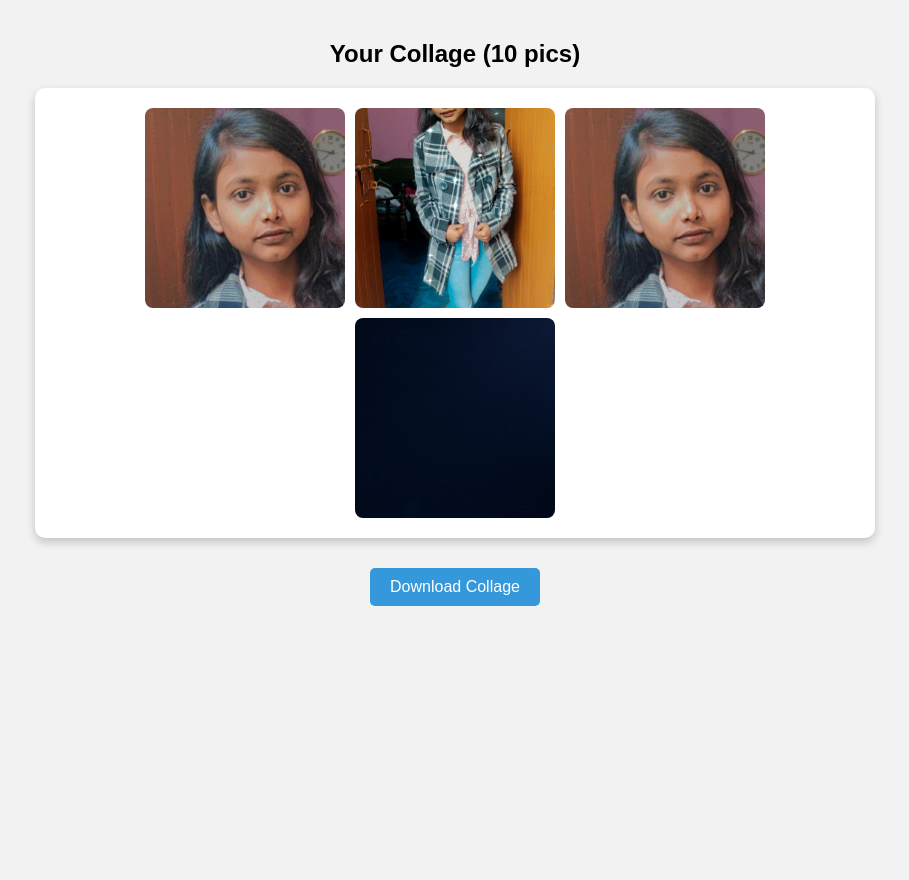
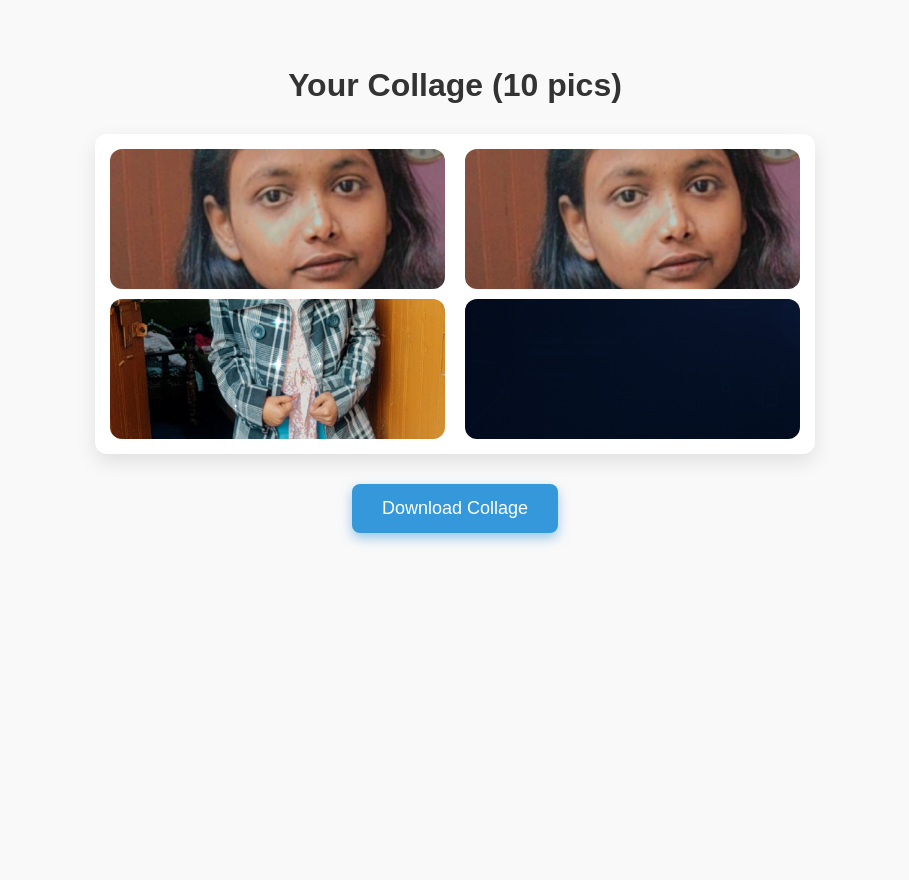
Before and after one commit to sneha01vaish/collageapp, a Django app: template college_editor/collage_app/templates/collage_app/generated_collage.html in a window 1280 px wide. Shown: the whole page, without its empty margins (185-1094 px from the left). Before the commit the page ends 606 px from the top, so only its background shows below. Run offline with Django 5.2, Linux system fonts and the light colour scheme; data comes from the database, SQL or seed files in the repository; tables that the repository leaves empty hold one stand-in row (values such as "Sample post"); the template is opened without the code that fills it: values that come from a table or form of the project are taken from there, most other values are stand-ins (such as "Sample title", 1, 10 or a date in 2020).

Commit message:
Update generated_collage.html

```diff
--- a/college_editor/collage_app/templates/collage_app/generated_collage.html
+++ b/college_editor/collage_app/templates/collage_app/generated_collage.html
@@ -1,55 +1,146 @@
 <!DOCTYPE html>
 <html lang="en">
 <head>
-  <meta charset="UTF-8">
-  <title>Your Collage</title>
+  <meta charset="UTF-8" />
+  <title>Your Collage ({{ collage_type }} pics)</title>
   <style>
     body {
       font-family: Arial, sans-serif;
-      text-align: center;
-      background-color: #f2f2f2;
+      background-color: #f9f9f9;
       margin: 0;
-      padding: 20px;
+      padding: 40px 20px;
+      display: flex;
+      flex-direction: column;
+      align-items: center;
+      min-height: 100vh;
+    }
+    h2 {
+      margin-bottom: 30px;
+      color: #333;
+      font-weight: 700;
+      font-size: 2rem;
     }
 
-    h2 {
-      margin-bottom: 20px;
+    /* Collage container */
+    #collage-box {
+      background: white;
+      border-radius: 12px;
+      box-shadow: 0 8px 20px rgba(0,0,0,0.1);
+      max-width: 720px;
+      width: 100%;
+      display: flex;
+      gap: 10px;
+      padding: 15px;
+      box-sizing: border-box;
     }
 
-    #collage-box {
-      background: white;
-      display: flex;
-      flex-wrap: wrap;
-      gap: 10px;
+    /* Layout for 2 images */
+    #collage-box.two {
+      flex-direction: row;
       justify-content: center;
-      padding: 20px;
-      border-radius: 10px;
-      box-shadow: 0 4px 10px rgba(0, 0, 0, 0.2);
-      max-width: 800px;
-      margin: auto;
+    }
+    #collage-box.two img {
+      width: calc(50% - 5px);
+      height: 300px;
+      border-radius: 12px;
+      object-fit: cover;
     }
 
-    #collage-box img {
-      width: 200px;
-      height: 200px;
+    /* Layout for 3 images */
+    #collage-box.three {
+      flex-direction: row;
+      height: 320px;
+    }
+    #collage-box.three .left-big {
+      flex: 1.5;
+      margin-right: 10px;
+    }
+    #collage-box.three .left-big img {
+      width: 100%;
+      height: 100%;
+      border-radius: 12px;
       object-fit: cover;
-      border-radius: 8px;
+    }
+    #collage-box.three .right-stack {
+      flex: 1;
+      display: flex;
+      flex-direction: column;
+      gap: 10px;
+    }
+    #collage-box.three .right-stack img {
+      width: 100%;
+      height: calc(50% - 5px);
+      border-radius: 12px;
+      object-fit: cover;
     }
 
+    /* Layout for 4 images */
+    #collage-box.four {
+      flex-direction: row;
+      gap: 20px;
+      height: 320px;
+    }
+    #collage-box.four .column {
+      flex: 1;
+      display: flex;
+      flex-direction: column;
+      gap: 10px;
+    }
+    #collage-box.four .column img {
+      width: 100%;
+      height: calc(50% - 5px);
+      border-radius: 12px;
+      object-fit: cover;
+    }
+
+    /* Download button */
     .download-btn {
       margin-top: 30px;
-      padding: 10px 20px;
-      font-size: 16px;
+      padding: 14px 30px;
+      font-size: 18px;
       background-color: #3498db;
       color: white;
       border: none;
-      border-radius: 5px;
+      border-radius: 8px;
       cursor: pointer;
-      transition: background 0.3s ease;
+      transition: background-color 0.3s ease;
+      box-shadow: 0 5px 12px rgba(52, 152, 219, 0.5);
+    }
+    .download-btn:hover {
+      background-color: #2980b9;
     }
 
-    .download-btn:hover {
-      background-color: #2980b9;
+    @media (max-width: 600px) {
+      #collage-box {
+        flex-direction: column !important;
+        height: auto !important;
+      }
+      #collage-box.two img,
+      #collage-box.three .left-big img,
+      #collage-box.three .right-stack img,
+      #collage-box.four .column img {
+        height: 200px !important;
+      }
+      #collage-box.three .right-stack {
+        flex-direction: row !important;
+        height: auto !important;
+      }
+      #collage-box.three .right-stack img {
+        width: calc(50% - 5px) !important;
+        height: 200px !important;
+      }
+      #collage-box.four {
+        flex-direction: column !important;
+        height: auto !important;
+      }
+      #collage-box.four .column {
+        flex-direction: row !important;
+        gap: 10px !important;
+      }
+      #collage-box.four .column img {
+        width: calc(50% - 5px) !important;
+        height: 200px !important;
+      }
     }
   </style>
 </head>
@@ -57,10 +148,29 @@
 
   <h2>Your Collage ({{ collage_type }} pics)</h2>
 
-  <div id="collage-box">
+  <div id="collage-box" class="{% if collage_type == '2' %}two{% elif collage_type == '3' %}three{% else %}four{% endif %}">
+    {% if collage_type == '2' %}
       {% for img in selected_images %}
         <img src="{{ img.image.url }}" alt="collage-image">
       {% endfor %}
+    {% elif collage_type == '3' %}
+      <div class="left-big">
+        <img src="{{ selected_images.0.image.url }}" alt="collage-image">
+      </div>
+      <div class="right-stack">
+        <img src="{{ selected_images.1.image.url }}" alt="collage-image">
+        <img src="{{ selected_images.2.image.url }}" alt="collage-image">
+      </div>
+    {% else %}
+      <div class="column">
+        <img src="{{ selected_images.0.image.url }}" alt="collage-image">
+        <img src="{{ selected_images.1.image.url }}" alt="collage-image">
+      </div>
+      <div class="column">
+        <img src="{{ selected_images.2.image.url }}" alt="collage-image">
+        <img src="{{ selected_images.3.image.url }}" alt="collage-image">
+      </div>
+    {% endif %}
   </div>
 
   <button class="download-btn" onclick="downloadCollage()">Download Collage</button>
```
Lines whose indentation alone changed are shown as unchanged.
